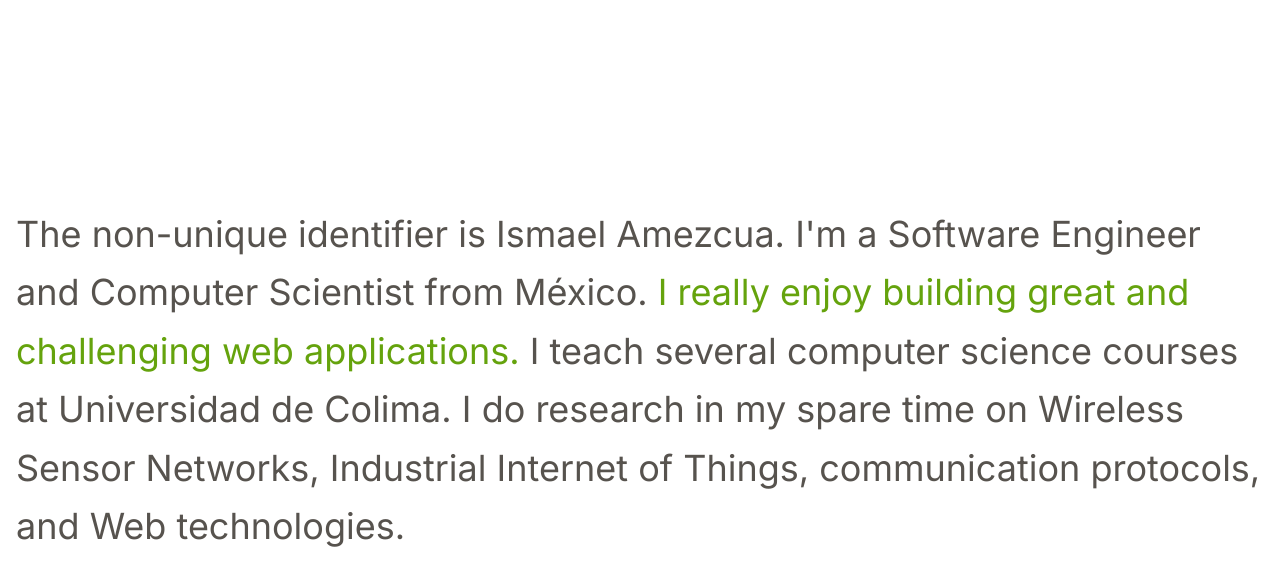
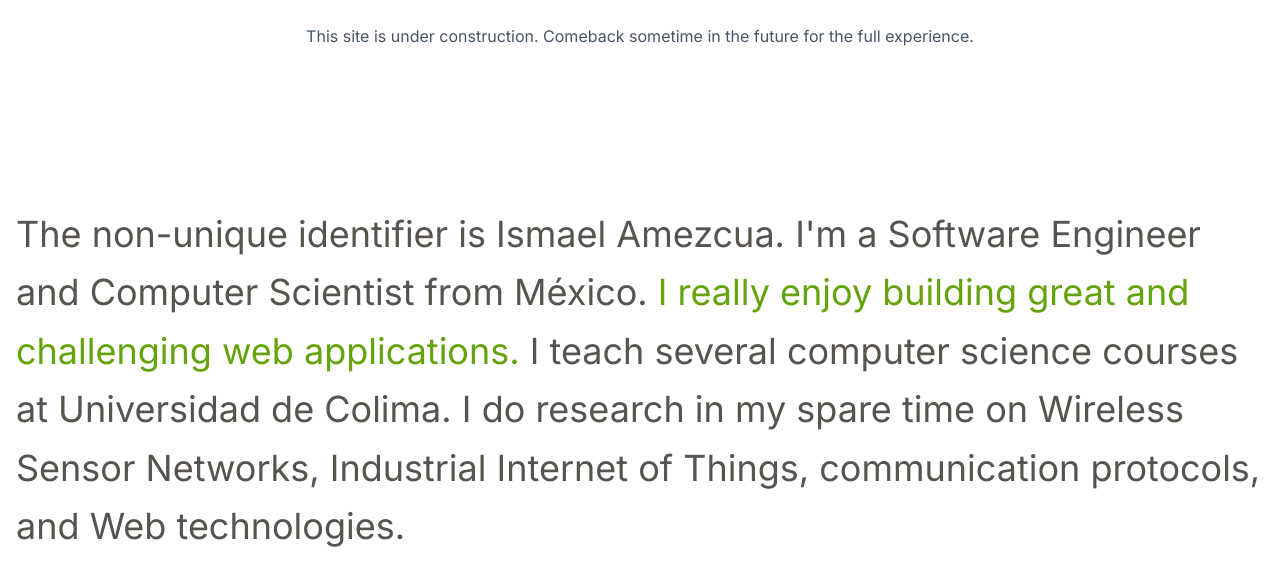
Before and after one commit to ismaelamezcua/ismaelamezcua-com, a Next.js app: page / in a window 1280 px wide. Shown: the top 586 px of the page. Built offline with nearby package versions, Linux system fonts and the light colour scheme.

Commit message:
feat(landing): update links and alert for production

```diff
--- a/pages/index.tsx
+++ b/pages/index.tsx
@@ -15,31 +15,39 @@
           <span className="hover:text-red-600 delay-100 ease-linear transition-colors">
             The non-unique identifier is Ismael Amezcua.{` `}
           </span>
-          <a href="/iav-resume.pdf" download>
+          {/* <a href="/iav-resume.pdf" download> */}
           <span className="hover:text-amber-600 delay-100 ease-linear transition-colors">
             I&apos;m a Software Engineer and Computer Scientist from M&eacute;xico.{` `}
           </span>
-          </a>
+          {/* </a> */}
           <a>
-            <Link href="/work">
+            {/* <Link href="/work"> */}
             <span className="text-lime-600 hover:text-lime-700 delay-100 ease-linear transition-colors">
               I really enjoy building great and challenging web applications.{` `}
             </span>
-            </Link>
+            {/* </Link> */}
           </a>
           <a href="//www.ucol.mx" target="_blank">
             <span className="hover:text-emerald-600 delay-100 ease-linear transition-colors">
               I teach several computer science courses at Universidad de Colima.{` `}
             </span>
           </a>
-          <a>
-            <Link href="/research">
+          <a href="https://scholar.google.com/citations?user=lTngftoAAAAJ" target="_blank">
+            {/* <Link href="/research"> */}
             <span className="hover:text-cyan-600 delay-100 ease-linear transition-colors">
               I do research in my spare time on Wireless Sensor Networks, Industrial Internet of Things, communication protocols, and Web technologies.{` `}
             </span>
-            </Link>
+            {/* </Link> */}
           </a>
         </h1>
+      </motion.div>
+      <motion.div
+        initial={{ opacity: 0 }}
+        animate={{ opacity: 1 }}
+        transition={{ duration: 1, delay: 1.5 }}
+        className="absolute top-0 left-0 w-full text-center text-slate-600 p-6"
+      >
+        This site is under construction. Comeback sometime in the future for the full experience.
       </motion.div>
     </div>
   );
```
Lines whose indentation alone changed are shown as unchanged.
